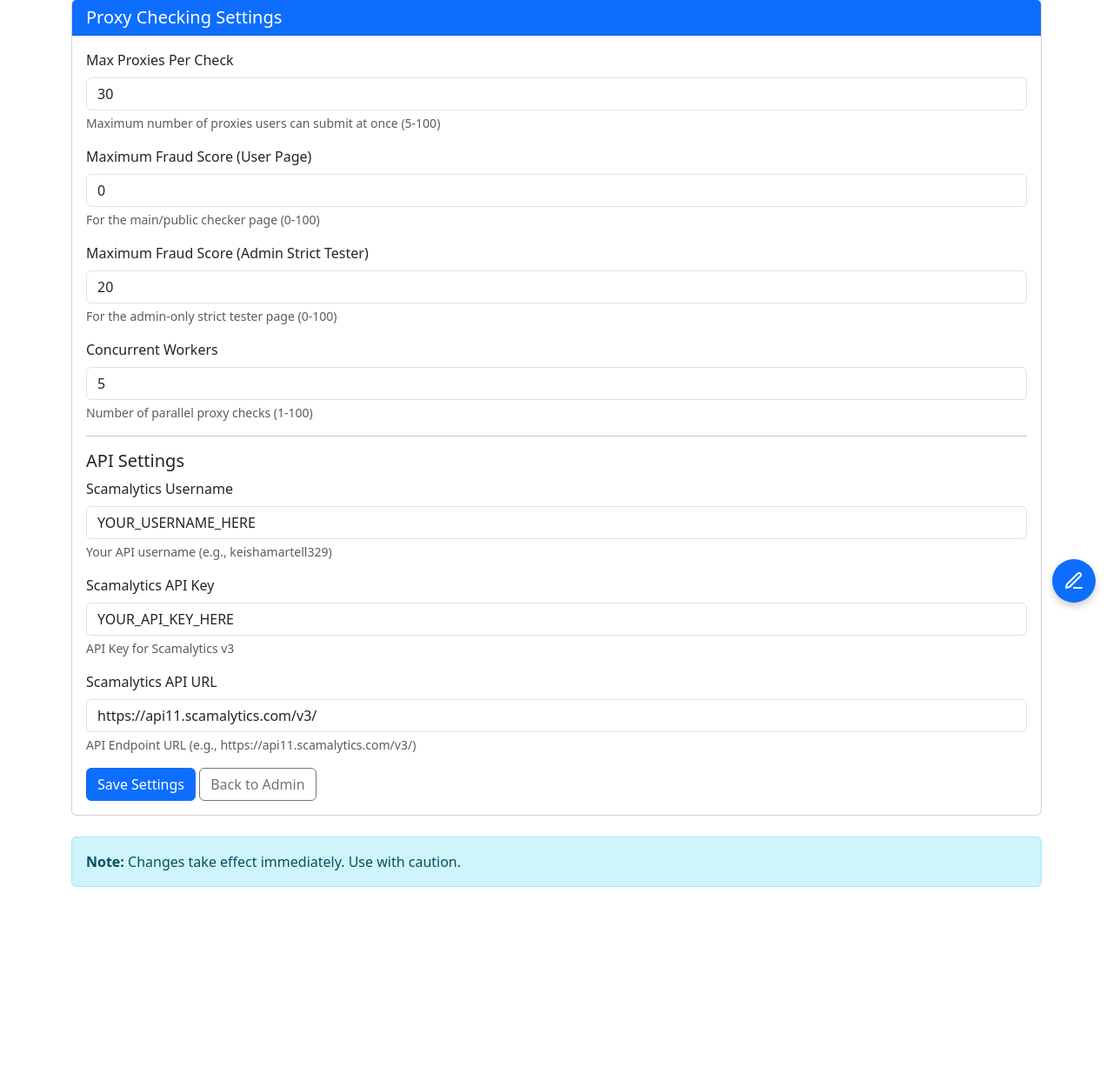
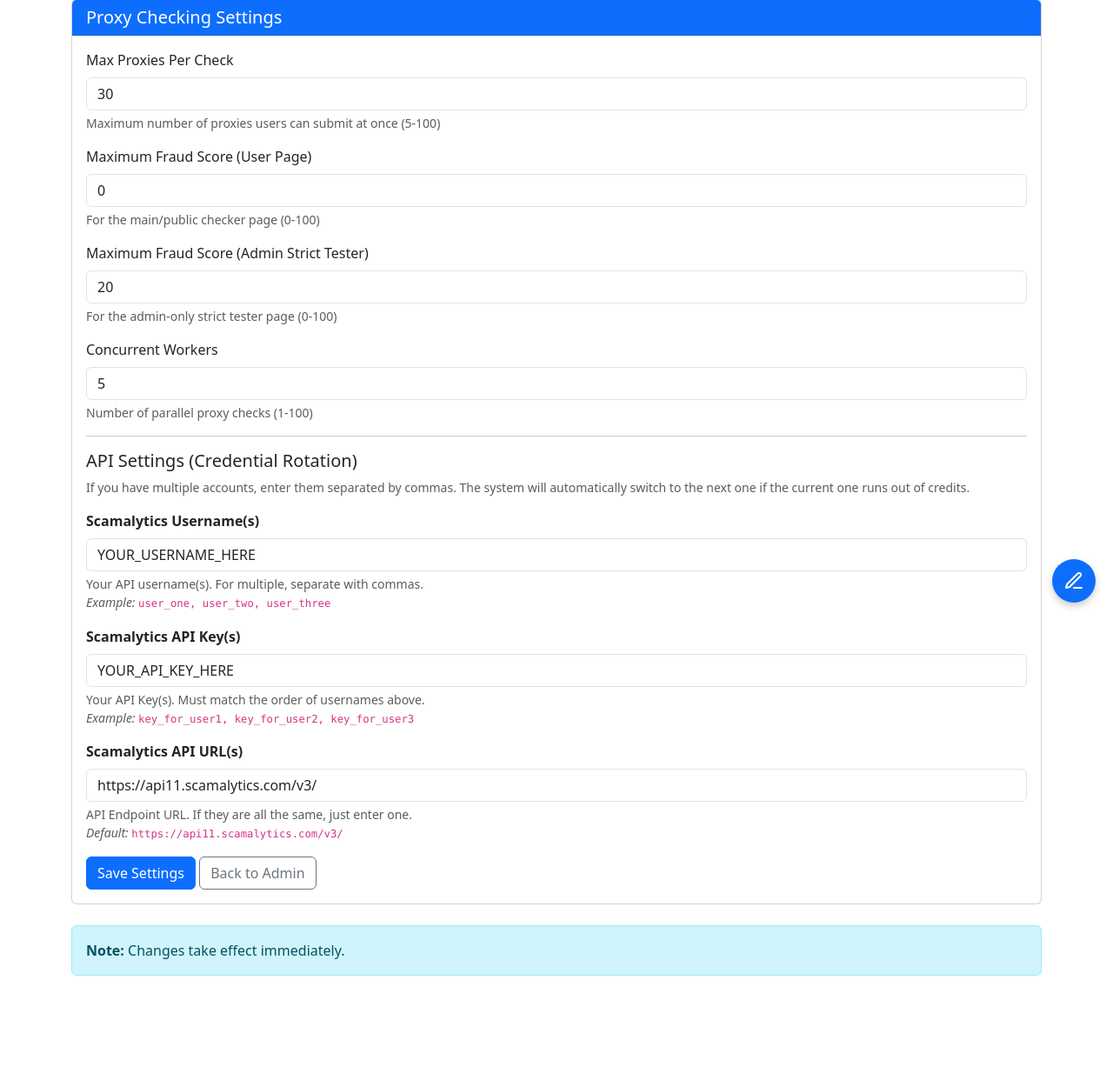
Before and after one commit to elishakip1/Vproxy-console, a Flask app: page /admin/settings in a window 1280 px wide. Shown: the part 87-1329 px from the top of the page at 87% size. Before the commit the page ends 1107 px from the top, so only its background shows below. Run offline with Flask 3, Linux system fonts and the light colour scheme; a user stored in the database is signed in.

Commit message:
Enhance API settings for multiple credentials
Updated API settings section to support multiple credentials and improved instructions for entering usernames and keys.

```diff
--- a/templates/admin_settings.html
+++ b/templates/admin_settings.html
@@ -149,34 +149,47 @@
           </div>
 
           <hr>
-          <h5 class="mt-3">API Settings</h5>
+          <h5 class="mt-3">API Settings (Credential Rotation)</h5>
+          <p class="text-muted small mb-3">
+              If you have multiple accounts, enter them separated by commas. The system will automatically switch to the next one if the current one runs out of credits.
+          </p>
 
           <div class="mb-3">
-            <label for="scamalytics_username" class="form-label">
-              Scamalytics Username
+            <label for="scamalytics_username" class="form-label fw-bold">
+              Scamalytics Username(s)
             </label>
             <input type="text" class="form-control" id="scamalytics_username"
                    name="scamalytics_username" value="{{ settings.SCAMALYTICS_USERNAME }}" required>
-            <div class="form-text">Your API username (e.g., keishamartell329)</div>
+            <div class="form-text">
+                Your API username(s). For multiple, separate with commas.<br>
+                <em>Example:</em> <code>user_one, user_two, user_three</code>
+            </div>
           </div>
 
           <div class="mb-3">
-            <label for="scamalytics_api_key" class="form-label">
-              Scamalytics API Key
+            <label for="scamalytics_api_key" class="form-label fw-bold">
+              Scamalytics API Key(s)
             </label>
             <input type="text" class="form-control" id="scamalytics_api_key"
                    name="scamalytics_api_key" value="{{ settings.SCAMALYTICS_API_KEY }}" required>
-            <div class="form-text">API Key for Scamalytics v3</div>
+            <div class="form-text">
+                Your API Key(s). Must match the order of usernames above.<br>
+                <em>Example:</em> <code>key_for_user1, key_for_user2, key_for_user3</code>
+            </div>
           </div>
 
           <div class="mb-3">
-            <label for="scamalytics_api_url" class="form-label">
-              Scamalytics API URL
+            <label for="scamalytics_api_url" class="form-label fw-bold">
+              Scamalytics API URL(s)
             </label>
             <input type="text" class="form-control" id="scamalytics_api_url"
                    name="scamalytics_api_url" value="{{ settings.SCAMALYTICS_API_URL }}" required>
-            <div class="form-text">API Endpoint URL (e.g., https://api11.scamalytics.com/v3/)</div>
+            <div class="form-text">
+                API Endpoint URL. If they are all the same, just enter one.<br>
+                <em>Default:</em> <code>https://api11.scamalytics.com/v3/</code>
+            </div>
           </div>
+
           <button type="submit" class="btn btn-primary">Save Settings</button>
           <a href="/admin" class="btn btn-outline-secondary">Back to Admin</a>
         </form>
@@ -184,7 +197,7 @@
     </div>
 
     <div class="alert alert-info">
-      <strong>Note:</strong> Changes take effect immediately. Use with caution.
+      <strong>Note:</strong> Changes take effect immediately.
     </div>
   </div>
 
```
